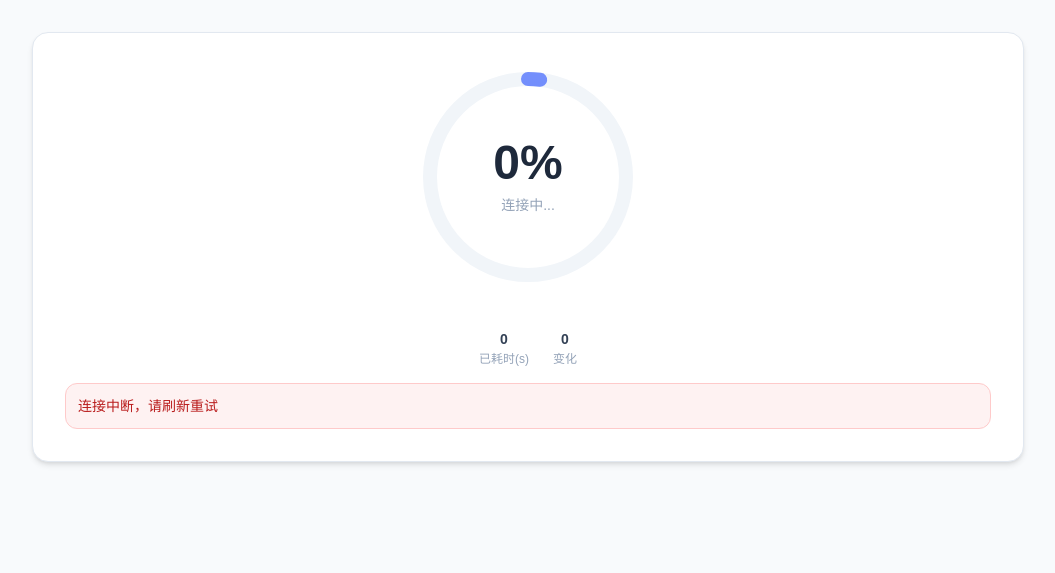
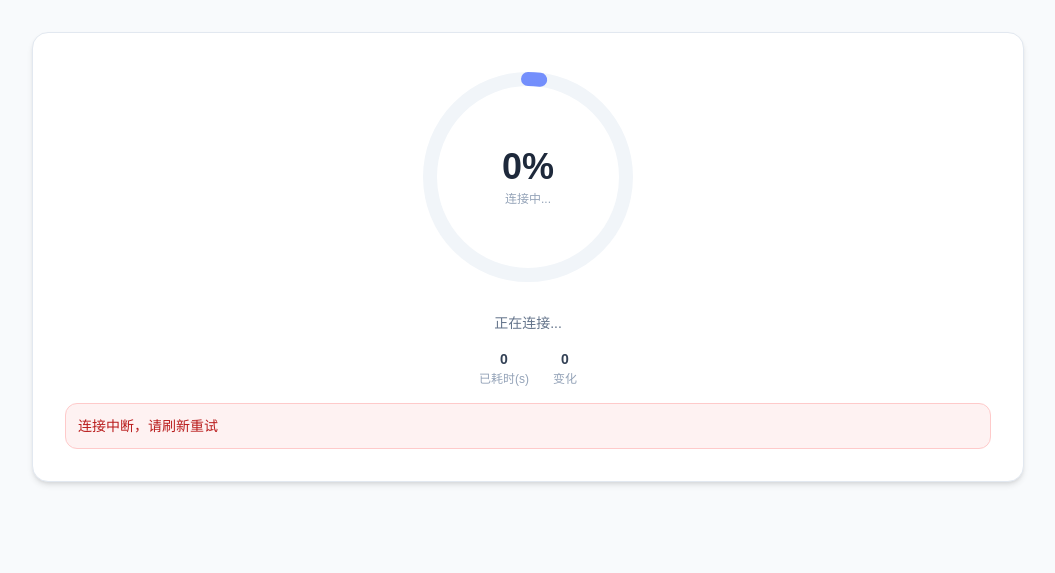
Before and after one commit to Coderkunhe/contract-diff-agent, a Python web app: template web/templates/job.html.jinja2 in a window 1280 px wide. Shown: the part 57-630 px from the top of the page, without its empty margins (112-1167 px from the left). Run offline with Jinja, Linux system fonts and the light colour scheme; the template is opened without the code that fills it, so the values that code supplies are empty; some libraries are stand-ins or nearby versions.

Commit message:
feat: per-stage progress — each pipeline stage counts 0→100%
- Ring shows stagePct (per-stage progress), not global progress
- Fast stages (extract/tree/align): animated 0→95% smoothly
- Slow stages (identify/validate): incremental 0→90% paced
- Stage reset to 0% when new stage begins
- Added stageDetail line below main message

```diff
--- a/web/templates/job.html.jinja2
+++ b/web/templates/job.html.jinja2
@@ -5,7 +5,7 @@
   <!-- Circular progress -->
   <div class="bg-white rounded-2xl border border-slate-200 p-8 mb-6 sticky top-14 z-40 shadow-md">
     <div class="flex flex-col items-center">
-      <!-- SVG Ring - large -->
+      <!-- SVG Ring -->
       <div class="relative w-56 h-56 mb-6">
         <svg class="w-full h-full -rotate-90" viewBox="0 0 160 160">
           <circle cx="80" cy="80" r="70" fill="none" stroke="#f1f5f9" stroke-width="10"/>
@@ -13,8 +13,8 @@
                   :stroke="status === 'done' ? '#10b981' : 'url(#grad)'"
                   stroke-width="10" stroke-linecap="round"
                   :stroke-dasharray="2 * 3.14159 * 70"
-                  :stroke-dashoffset="2 * 3.14159 * 70 * (1 - Math.max(progress, 2) / 100)"
-                  class="transition-all duration-700 ease-out"/>
+                  :stroke-dashoffset="2 * 3.14159 * 70 * (1 - Math.max(stagePct, 2) / 100)"
+                  class="transition-all duration-500 ease-out"/>
           <defs>
             <linearGradient id="grad" x1="0%" y1="0%" x2="100%" y2="0%">
               <stop offset="0%" stop-color="#4c6ef5"/>
@@ -23,15 +23,16 @@
           </defs>
         </svg>
         <div class="absolute inset-0 flex flex-col items-center justify-center">
-          <span class="text-5xl font-bold" :class="status === 'done' ? 'text-emerald-600' : 'text-slate-800'"
-                x-text="status === 'done' ? '✓' : Math.round(progress) + '%'">0%</span>
-          <span class="text-sm text-slate-400 mt-2 font-medium" x-text="stepLabel">准备中</span>
+          <span class="text-4xl font-bold" :class="status === 'done' ? 'text-emerald-600' : 'text-slate-800'"
+                x-text="status === 'done' ? '✓' : stagePct + '%'">0%</span>
+          <span class="text-xs text-slate-400 mt-1 font-medium" x-text="stepLabel">准备中</span>
         </div>
       </div>
 
-      <!-- Stage text -->
+      <!-- Stage detail -->
       <div class="text-center mb-4">
         <p class="text-sm text-slate-500" x-text="message || '正在连接...'">正在连接...</p>
+        <p class="text-xs text-slate-400 mt-1" x-show="stageDetail" x-text="stageDetail"></p>
       </div>
 
       <!-- Live stats -->
@@ -111,7 +112,7 @@
             <div class="flex items-center gap-2 text-[10px] text-slate-400 flex-wrap">
               <span x-show="change.clause_ref_v2" x-text="change.clause_ref_v2"></span>
               <template x-for="cat in change.risk_categories" :key="cat">
-                <span class="bg-slate-100 text-slate-500 px-1.5 py-0.5 rounded">{{ cat }}</span>
+                <span class="bg-slate-100 text-slate-500 px-1.5 py-0.5 rounded" x-text="cat"></span>
               </template>
               <span x-show="change.attention_for" x-text="'👤 ' + change.attention_for"></span>
             </div>
@@ -138,11 +139,16 @@
 
 <script>
 function streamer(jobId) {
+  const stageIds = ['extracting', 'tree_building', 'aligning', 'identifying', 'classifying'];
   return {
     jobId: jobId,
     status: 'connecting',
     progress: 0,
+    stagePct: 0,
+    prevStage: '',
     stepLabel: '连接中...',
+    message: '正在连接...',
+    stageDetail: '',
     changes: [],
     changeCount: 0,
     highCount: 0,
@@ -150,6 +156,7 @@ function streamer(jobId) {
     errorMsg: '',
     _es: null,
     _timer: null,
+    _stageTimer: null,
 
     get statText() {
       if (this.status === 'done') return '✅ 完成';
@@ -158,7 +165,6 @@ function streamer(jobId) {
 
     init() {
       this._timer = setInterval(() => { this.elapsed++; }, 1000);
-      // Fetch initial state immediately before SSE connects
       fetch('/api/jobs/' + jobId)
         .then(r => r.json())
         .then(d => {
@@ -179,6 +185,14 @@ function streamer(jobId) {
         this.progress = d.progress || this.progress;
         this.stepLabel = d.step || this.stepLabel;
         this.message = d.message || this.message;
+        // Stage-specific progress: reset to 0 when stage changes
+        if (d.status && d.status !== this.prevStage) {
+          this.stagePct = 0;
+          this.prevStage = d.status;
+          this._startStageAnim(d.status);
+        }
+        // If sub-progress info available
+        if (d.detail) this.stageDetail = d.detail;
       });
 
       this._es.addEventListener('change', (e) => {
@@ -195,8 +209,10 @@ function streamer(jobId) {
 
       this._es.addEventListener('done', (e) => {
         this.status = 'done';
+        this.stagePct = 100;
         this.progress = 100;
         this.stepLabel = '比对完成';
+        this.message = '全部完成';
         this._es.close();
         clearInterval(this._timer);
       });
@@ -217,6 +233,34 @@ function streamer(jobId) {
           clearInterval(this._timer);
         }
       };
+    },
+
+    _startStageAnim(stage) {
+      // Fast stages: animate smoothly to 100%
+      const fastStages = ['extracting', 'tree_building', 'aligning'];
+      const slowStages = ['identifying', 'validating', 'classifying'];
+      clearInterval(this._stageTimer);
+      if (fastStages.includes(stage)) {
+        let p = 0;
+        this._stageTimer = setInterval(() => {
+          p += 15;
+          if (p >= 95) { p = 95; clearInterval(this._stageTimer); }
+          this.stagePct = p;
+        }, 200);
+      } else if (slowStages.includes(stage)) {
+        let p = 0;
+        this._stageTimer = setInterval(() => {
+          p += 3;
+          if (p >= 90) { clearInterval(this._stageTimer); }
+          this.stagePct = Math.min(p, 90);
+        }, 1500);
+      }
+    },
+
+    formatElapsed(s) {
+      const m = Math.floor(s / 60);
+      const sec = s % 60;
+      return String(m).padStart(2,'0') + ':' + String(sec).padStart(2,'0');
     }
   }
 }
```
